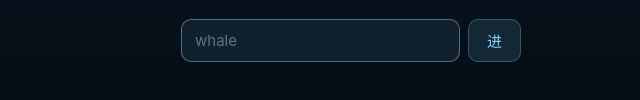
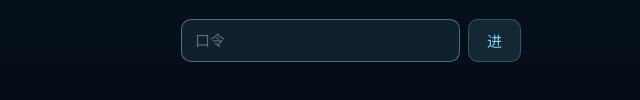
Before and after one commit to rosmontis2909/letters, a plain HTML site: page index.html in a window 1280 px wide. Shown: the part 420-520 px from the top of the page, 289-929 px from the left. Drawn offline with Linux system fonts and the light colour scheme.

Commit message:
门口不再显示口令

```diff
--- a/index.html
+++ b/index.html
@@ -143,7 +143,7 @@
     </svg>
     <p>这封信是写给<b>朋友</b>的呀。<br>你手里那句口令是什么？</p>
     <form class="gate-form" autocomplete="off">
-      <input id="pass" type="text" placeholder="whale" aria-label="口令" autocapitalize="off" autocorrect="off" spellcheck="false">
+      <input id="pass" type="text" placeholder="口令" aria-label="口令" autocapitalize="off" autocorrect="off" spellcheck="false">
       <button type="submit">进</button>
     </form>
     <p id="hint"></p>
```
